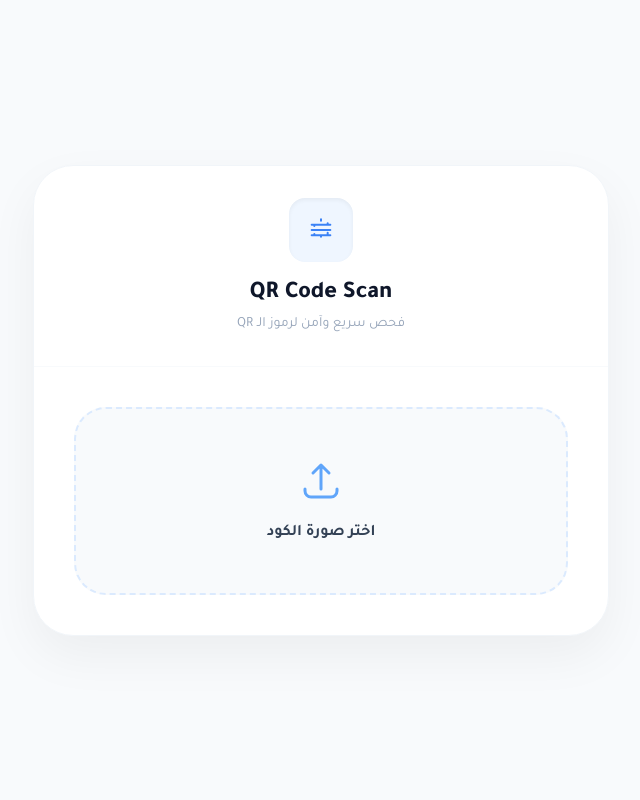
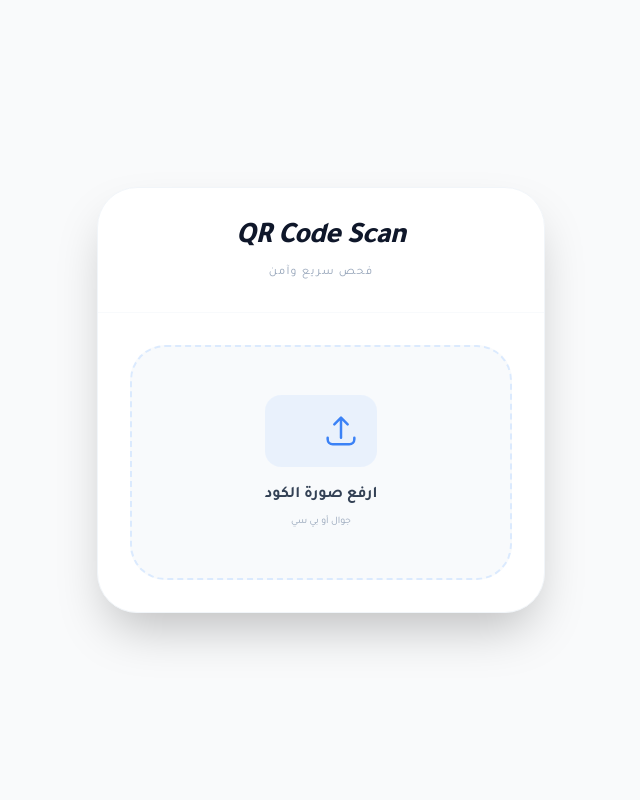
Before and after one commit to bneeee22/mmde, a Flask app: page / in a window 1280 px wide. Shown: the whole page, without its empty margins (319-959 px from the left). Run offline with Flask 3, Linux system fonts and the light colour scheme; some libraries are stand-ins or nearby versions.

Commit message:
Update index.html

```diff
--- a/templates/index.html
+++ b/templates/index.html
@@ -5,86 +5,77 @@
     <meta name="viewport" content="width=device-width, initial-scale=1.0">
     <title>QR Code Scan</title>
     <script src="https://cdn.tailwindcss.com"></script>
-    <link href="https://fonts.googleapis.com/css2?family=Tajawal:wght@400;500;700;800&display=swap" rel="stylesheet">
-
+    <link href="https://fonts.googleapis.com/css2?family=Tajawal:wght@400;700;800&display=swap" rel="stylesheet">
     <style>
-        body { font-family: 'Tajawal', sans-serif; }
-
-        /* حركة الظهور التدريجي للنظام */
-        @keyframes fadeInUp {
-            from { opacity: 0; transform: translateY(20px); }
-            to { opacity: 1; transform: translateY(0); }
-        }
-        .animate-fadeInUp { animation: fadeInUp 0.5s ease-out forwards; }
-
-        /* دائرة الانتظار (Loader) */
-        .loader {
-            border: 3px solid #f3f3f3;
-            border-top: 3px solid #3b82f6;
-            border-radius: 50%;
-            width: 30px;
-            height: 30px;
-            animation: spin 1s linear infinite;
-        }
+        body { font-family: 'Tajawal', sans-serif; background-color: #F9FAFB; }
+        @keyframes fadeInUp { from { opacity: 0; transform: translateY(15px); } to { opacity: 1; transform: translateY(0); } }
+        .animate-in { animation: fadeInUp 0.5s ease-out forwards; }
+        .loader { border: 3px solid #f3f3f3; border-top: 3px solid #3b82f6; border-radius: 50%; width: 30px; height: 30px; animation: spin 1s linear infinite; }
         @keyframes spin { 0% { transform: rotate(0deg); } 100% { transform: rotate(360deg); } }
     </style>
 </head>
-<body class="bg-[#F8FAFC] min-h-screen flex items-center justify-center p-4">
+<body class="min-h-screen flex items-center justify-center p-4 antialiased">
 
-    <div class="max-w-xl w-full mx-auto animate-fadeInUp">
-        <div class="bg-white rounded-[2.5rem] shadow-[0_20px_50px_rgba(0,0,0,0.05)] border border-slate-100 overflow-hidden">
+    <div class="max-w-md w-full animate-in">
+        <div class="bg-white rounded-[2.5rem] shadow-2xl border border-slate-100 overflow-hidden">
 
             <div class="p-8 text-center border-b border-slate-50">
-                <div class="bg-blue-50 w-16 h-16 rounded-2xl flex items-center justify-center mx-auto mb-4 shadow-inner">
-                    <svg class="w-8 h-8 text-blue-500" fill="none" stroke="currentColor" viewBox="0 0 24 24">
-                        <path stroke-linecap="round" stroke-linejoin="round" stroke-width="1.5" d="M12 4v1m0 11v1m5-10v1m-10 0v1m10 5v1m-10 0v1m-2-4h14M5 8h14m-14 4h14m-14 4h14"></path>
-                    </svg>
-                </div>
-                <h1 class="text-2xl font-extrabold text-slate-900">QR Code Scan</h1>
-                <p class="text-slate-400 mt-1 text-sm">فحص سريع وآمن لرموز الـ QR</p>
+                <h1 class="text-3xl font-extrabold text-slate-900 tracking-tight italic">QR Code Scan</h1>
+                <p class="text-slate-400 text-xs mt-2 font-medium uppercase tracking-widest">فحص سريع وآمن</p>
             </div>
 
-            <div class="p-8 md:p-10">
+            <div class="p-8">
                 {% if not result %}
-                <form action="/scan" method="post" enctype="multipart/form-data">
-                    <label class="group flex flex-col items-center justify-center p-12 bg-slate-50 text-blue-600 rounded-[2rem] border-2 border-dashed border-blue-100 cursor-pointer hover:bg-blue-100/50 hover:border-blue-400 transition-all duration-300">
-                        <div id="upload-icon" class="mb-4 transform group-hover:scale-110 transition-transform">
-                            <svg class="w-12 h-12 text-blue-400" fill="none" stroke="currentColor" viewBox="0 0 24 24">
-                                <path stroke-linecap="round" stroke-linejoin="round" stroke-width="1.5" d="M4 16v1a3 3 0 003 3h10a3 3 0 003-3v-1m-4-8l-4-4m0 0L8 8m4-4v12"></path>
-                            </svg>
+                <form id="qrForm" action="/scan" method="post" enctype="multipart/form-data">
+                    <label class="group flex flex-col items-center justify-center p-12 bg-slate-50 rounded-[2.2rem] border-2 border-dashed border-blue-100 cursor-pointer hover:bg-blue-50 hover:border-blue-300 transition-all duration-300">
+                        <div id="ui-content" class="text-center">
+                            <div class="bg-blue-100/50 p-4 rounded-2xl mb-4 group-hover:scale-110 transition-transform">
+                                <svg class="w-10 h-10 text-blue-500" fill="none" stroke="currentColor" viewBox="0 0 24 24"><path stroke-linecap="round" stroke-linejoin="round" stroke-width="1.5" d="M4 16v1a3 3 0 003 3h10a3 3 0 003-3v-1m-4-8l-4-4m0 0L8 8m4-4v12"></path></svg>
+                            </div>
+                            <span class="text-slate-700 font-bold block">ارفع صورة الكود</span>
+                            <p class="text-[10px] text-slate-400 mt-2">جوال أو بي سي</p>
                         </div>
-                        <div id="loader" class="hidden mb-4"><div class="loader"></div></div>
-                        <span class="text-slate-700 font-bold">اختر صورة الكود</span>
-                        <input type="file" name="file" class="hidden" required onchange="startLoading(this)">
+
+                        <div id="loading-ui" class="hidden text-center py-4">
+                            <div class="loader mx-auto mb-4"></div>
+                            <span class="text-blue-600 font-bold text-sm">جاري تحليل البيانات...</span>
+                        </div>
+
+                        <input type="file" name="file" id="fileInput" class="hidden" accept="image/*">
                     </label>
                 </form>
 
                 {% elif result == 'safe' %}
-                <div class="text-center animate-fadeInUp">
-                    <div class="w-20 h-20 bg-green-50 text-green-500 rounded-full flex items-center justify-center mx-auto mb-5 text-4xl shadow-inner shadow-green-100">✓</div>
-                    <h2 class="text-xl font-extrabold text-green-700">الرمز آمن</h2>
-                    <div class="my-5 p-4 bg-slate-50 rounded-2xl border border-slate-100 text-right">
-                        <p class="text-[10px] text-slate-400 mb-1 uppercase font-bold tracking-widest">المحتوى</p>
-                        <p class="text-slate-600 break-all text-sm leading-relaxed font-medium">{{ content }}</p>
+                <div class="text-center animate-in">
+                    <div class="w-20 h-20 bg-green-50 text-green-500 rounded-full flex items-center justify-center mx-auto mb-6 text-4xl shadow-inner shadow-green-100 italic">✓</div>
+                    <h2 class="text-2xl font-black text-green-700 tracking-tight">الرمز آمن</h2>
+                    <div class="mt-5 p-5 bg-slate-50 rounded-[1.5rem] text-right border border-slate-100">
+                        <p class="text-slate-500 break-all text-sm leading-relaxed">{{ content }}</p>
                     </div>
                 </div>
 
                 {% elif result == 'danger' %}
-                <div class="text-center animate-fadeInUp">
-                    <div class="w-20 h-20 bg-red-50 text-red-500 rounded-full flex items-center justify-center mx-auto mb-5 text-4xl shadow-inner shadow-red-100 animate-pulse font-bold italic">!</div>
-                    <h2 class="text-xl font-extrabold text-red-600">تحذير: الرمز خطير</h2>
-                    <div class="my-5 p-4 bg-red-50 rounded-2xl border border-red-100 text-right">
+                <div class="text-center animate-in">
+                    <div class="w-20 h-20 bg-red-50 text-red-500 rounded-full flex items-center justify-center mx-auto mb-6 text-4xl font-bold animate-pulse shadow-inner shadow-red-100">!</div>
+                    <h2 class="text-2xl font-black text-red-600 tracking-tight">تحذير: خطر!</h2>
+                    <div class="mt-5 p-5 bg-red-50 rounded-[1.5rem] text-right border border-red-100">
                         <p class="text-red-700 break-all text-sm font-medium italic">{{ content }}</p>
                     </div>
-                    <div class="bg-red-600 text-white px-5 py-2 rounded-xl inline-block text-xs font-black shadow-lg shadow-red-200">
-                        اكتشفه {{ count }} محرك أمني!
-                    </div>
+                    <div class="mt-6 bg-red-600 text-white px-6 py-2 rounded-xl text-xs font-black shadow-lg shadow-red-200 inline-block uppercase">اكتشفه {{ count }} محرك أمني</div>
+                </div>
+
+                {% elif result == 'error' %}
+                <div class="text-center py-6">
+                    <div class="bg-orange-50 text-orange-500 w-16 h-16 flex items-center justify-center rounded-full mx-auto mb-4 text-2xl font-bold">؟</div>
+                    <h2 class="text-lg font-bold text-slate-800 italic tracking-tight">لم نتمكن من قراءة الكود</h2>
+                    <p class="text-slate-400 text-xs mt-2 leading-relaxed font-medium">تأكد من وضوح الصورة وزاوية التصوير</p>
+                </div>
                 {% endif %}
 
                 {% if result %}
-                <div class="mt-8 pt-6 border-t border-slate-50 text-center">
-                    <a href="/" class="text-blue-600 font-bold hover:text-blue-800 transition-colors inline-flex items-center text-sm">
-                        <svg class="w-4 h-4 ml-2 rotate-180" fill="none" stroke="currentColor" viewBox="0 0 24 24"><path stroke-linecap="round" stroke-linejoin="round" stroke-width="2" d="M14 5l7 7m0 0l-7 7m7-7H3"></path></svg>
+                <div class="mt-10 pt-8 border-t border-slate-50 text-center">
+                    <a href="/" class="text-blue-600 font-bold text-sm hover:underline transition-all inline-flex items-center group">
+                        <svg class="w-4 h-4 ml-2 group-hover:-translate-x-1 transition-transform rotate-180" fill="none" stroke="currentColor" viewBox="0 0 24 24"><path stroke-linecap="round" stroke-linejoin="round" stroke-width="2" d="M14 5l7 7m0 0l-7 7m7-7H3"></path></svg>
                         فحص كود جديد
                     </a>
                 </div>
@@ -94,13 +85,19 @@
     </div>
 
     <script>
-        // إظهار حركة التحميل فور اختيار الملف
-        function startLoading(input) {
-            if (input.files.length > 0) {
-                document.getElementById('upload-icon').classList.add('hidden');
-                document.getElementById('loader').classList.remove('hidden');
-                input.form.submit();
-            }
+        // تفعيل الإرسال التلقائي واللودر
+        const fileInput = document.getElementById('fileInput');
+        const uiContent = document.getElementById('ui-content');
+        const loadingUi = document.getElementById('loading-ui');
+
+        if(fileInput) {
+            fileInput.addEventListener('change', function() {
+                if (this.files && this.files[0]) {
+                    uiContent.classList.add('hidden');
+                    loadingUi.classList.remove('hidden');
+                    setTimeout(() => { this.form.submit(); }, 150);
+                }
+            });
         }
     </script>
 </body>
```
